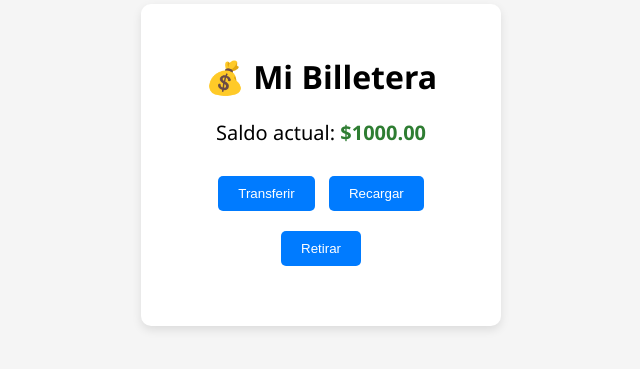
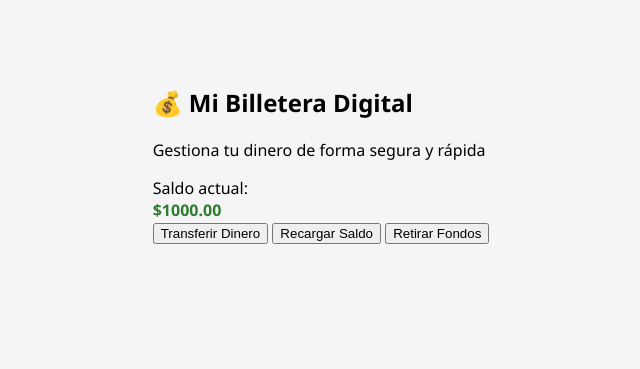
Before and after one commit to mrmorcilla/STEFI-coin-web, a plain HTML site: page index.html in a window 1280 px wide. Shown: the part 243-612 px from the top of the page, without its empty margins (319-959 px from the left). Drawn offline with Linux system fonts and the light colour scheme.

Commit message:
Update index.html

```diff
--- a/index.html
+++ b/index.html
@@ -7,19 +7,28 @@
   <link rel="stylesheet" href="style.css">
 </head>
 <body>
-  <div class="wallet-container">
-    <h1>💰 Mi Billetera</h1>
-    <div class="balance">
-      <span>Saldo actual:</span>
-      <span id="balance-amount">$1000.00</span>
-    </div>
-    <div class="buttons">
-      <button onclick="transfer()">Transferir</button>
-      <button onclick="addFunds()">Recargar</button>
-      <button onclick="withdraw()">Retirar</button>
-    </div>
-    <p id="message"></p>
-  </div>
+  <main class="wallet-app">
+    <section class="wallet-header">
+      <h1>💰 Mi Billetera Digital</h1>
+      <p>Gestiona tu dinero de forma segura y rápida</p>
+    </section>
+
+    <section class="wallet-balance">
+      <div class="balance-label">Saldo actual:</div>
+      <div class="balance-value" id="balance-amount">$1000.00</div>
+    </section>
+
+    <section class="wallet-actions">
+      <button onclick="transfer()">Transferir Dinero</button>
+      <button onclick="addFunds()">Recargar Saldo</button>
+      <button onclick="withdraw()">Retirar Fondos</button>
+    </section>
+
+    <section class="wallet-message">
+      <p id="message"></p>
+    </section>
+  </main>
+
   <script src="script.js"></script>
 </body>
 </html>
```
